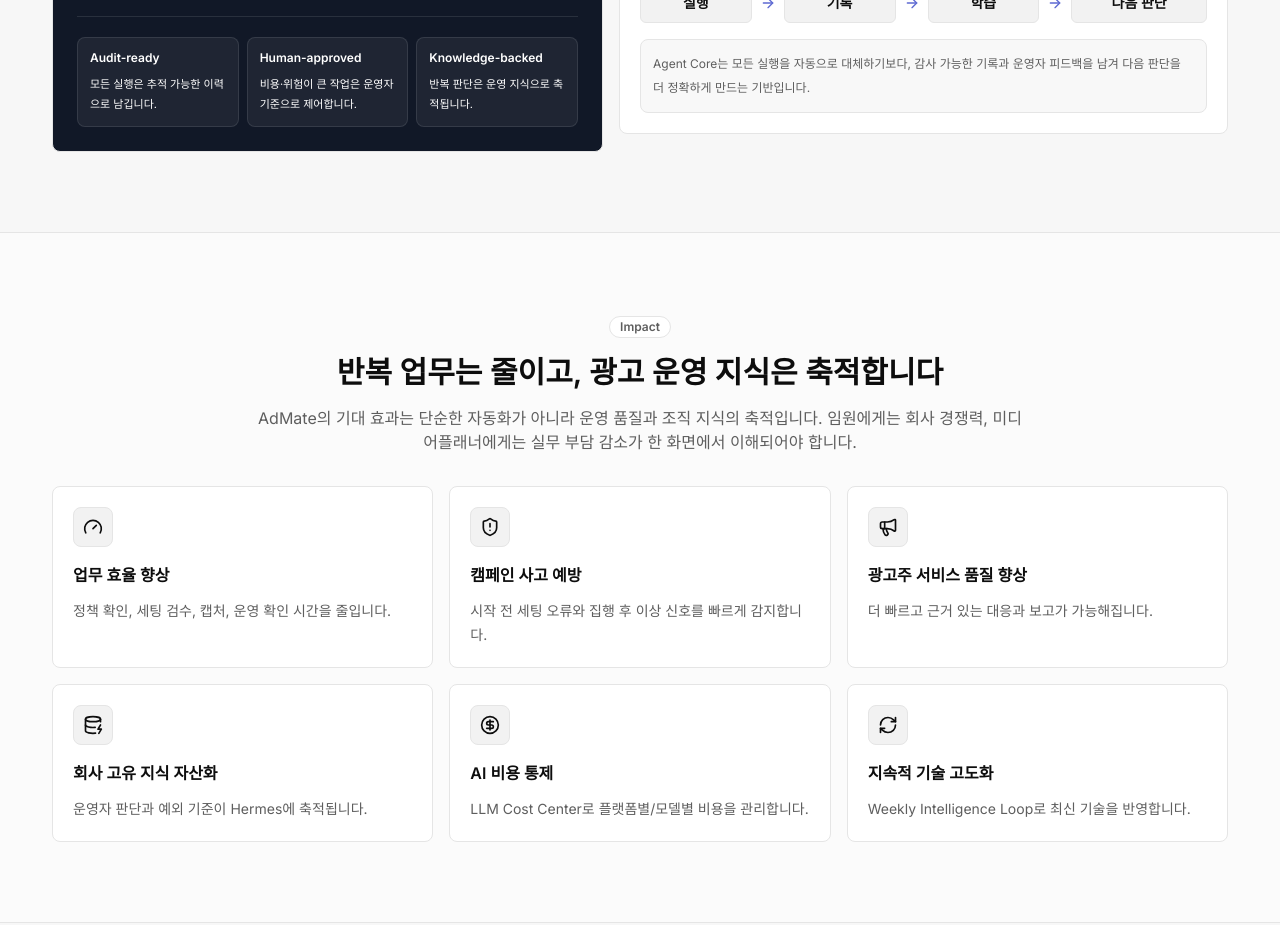
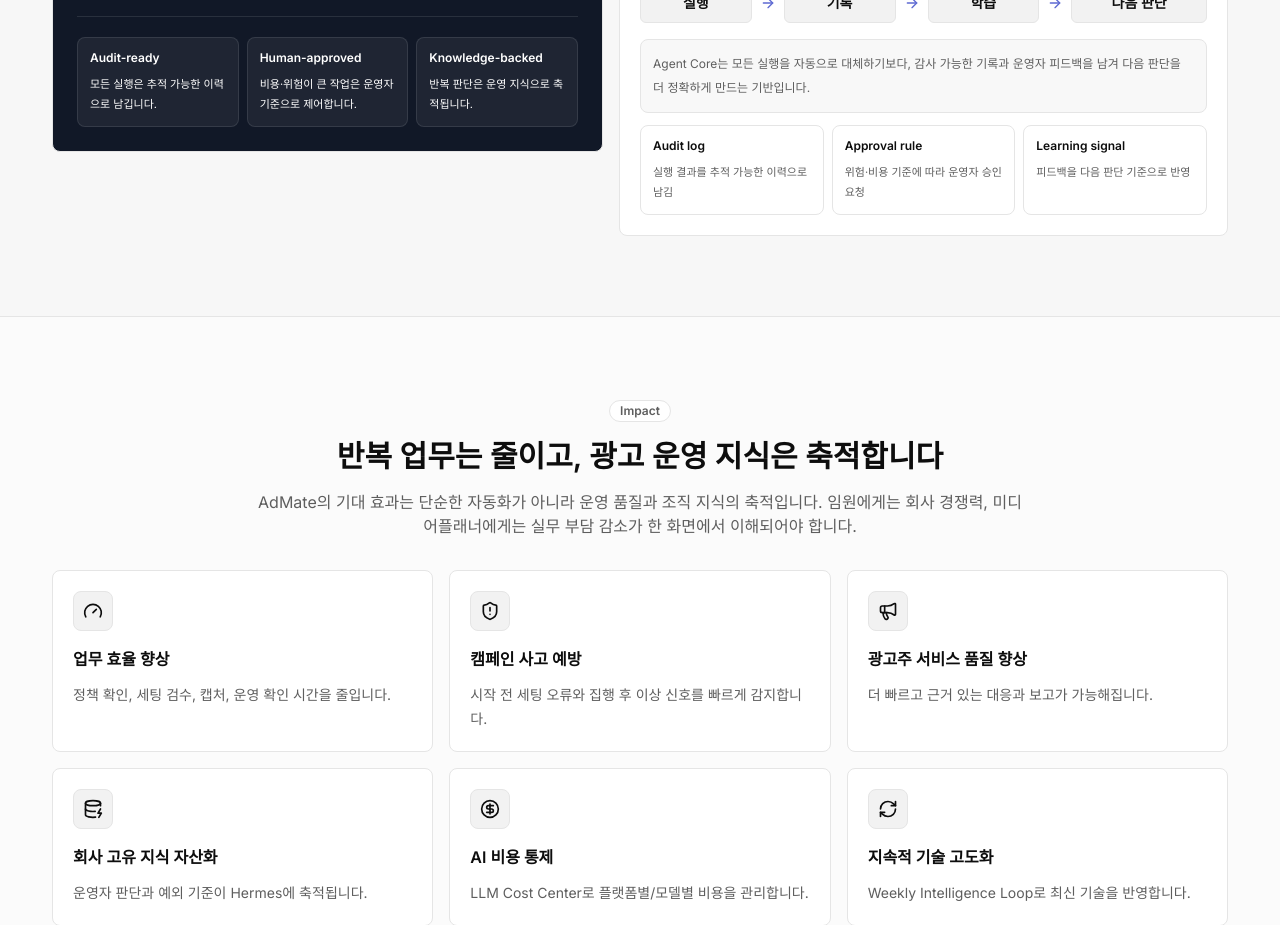
Before and after one commit to Jhongjin/admate-homepage, a Next.js app: page / in a window 1280 px wide. Shown: the part 6800-7725 px from the top of the page. Built offline with nearby package versions, Linux system fonts and the light colour scheme.

Commit message:
Balance Agent Core loop card

```diff
--- a/src/components/home/AgentCoreSection.tsx
+++ b/src/components/home/AgentCoreSection.tsx
@@ -26,6 +26,21 @@
   {
     label: "Knowledge-backed",
     description: "반복 판단은 운영 지식으로 축적됩니다.",
+  },
+]
+
+const loopOutputs = [
+  {
+    label: "Audit log",
+    description: "실행 결과를 추적 가능한 이력으로 남김",
+  },
+  {
+    label: "Approval rule",
+    description: "위험·비용 기준에 따라 운영자 승인 요청",
+  },
+  {
+    label: "Learning signal",
+    description: "피드백을 다음 판단 기준으로 반영",
   },
 ]
 
@@ -139,6 +154,14 @@
                 Agent Core는 모든 실행을 자동으로 대체하기보다, 감사 가능한 기록과 운영자 피드백을 남겨
                 다음 판단을 더 정확하게 만드는 기반입니다.
               </div>
+              <div className="mt-3 grid gap-2 sm:grid-cols-3">
+                {loopOutputs.map((output) => (
+                  <div key={output.label} className="rounded-lg border border-border bg-card p-3">
+                    <div className="text-xs font-semibold text-foreground">{output.label}</div>
+                    <p className="mt-2 text-[11px] leading-5 text-muted-foreground">{output.description}</p>
+                  </div>
+                ))}
+              </div>
             </Card>
           </div>
         </div>
```
